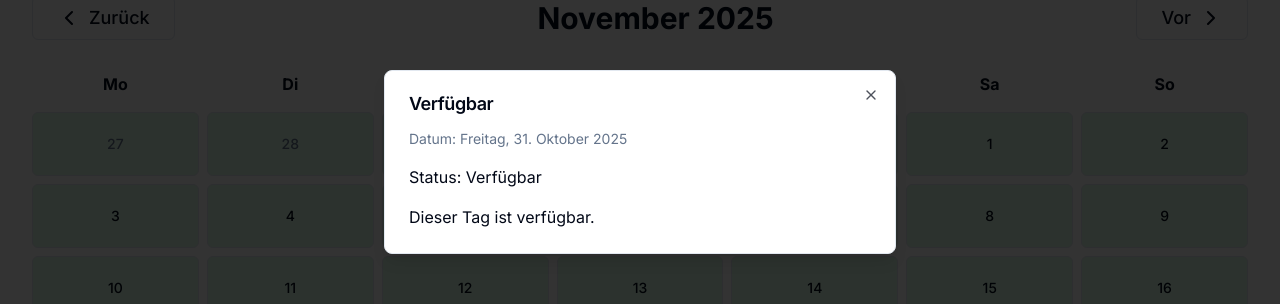
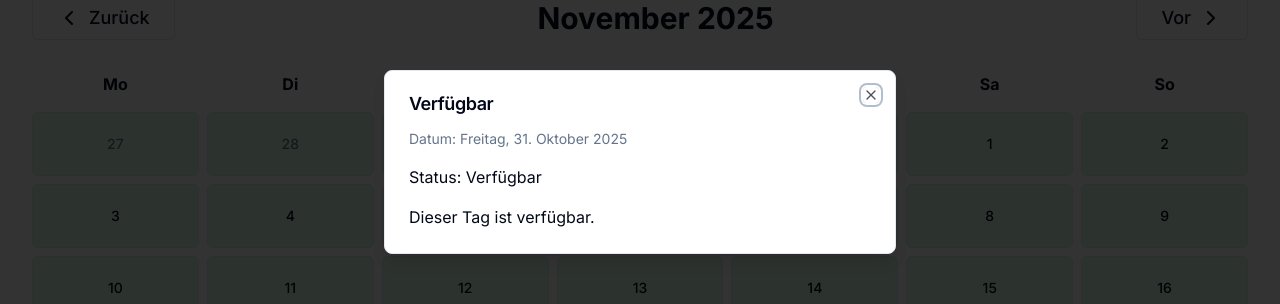
Before and after one commit to Pudl0/westerloy, a Next.js app: page /dorfgeschehen/muehlenhof in a window 1280 px wide. Both pictures are taken after a click on the button "31". Shown: the part 238-542 px from the top of the page. Built offline with nearby package versions, Linux system fonts and the light colour scheme; no server answers.

Commit message:
adding shadcn components that are used in the calender

```diff
--- /dev/null
+++ b/src/components/ui/checkbox.tsx
@@ -0,0 +1,28 @@
+'use client';
+
+import { Check } from 'lucide-react';
+import * as React from 'react';
+
+import { cn } from '@/lib/utils/utils';
+import * as CheckboxPrimitive from '@radix-ui/react-checkbox';
+
+const Checkbox = React.forwardRef<
+  React.ElementRef<typeof CheckboxPrimitive.Root>,
+  React.ComponentPropsWithoutRef<typeof CheckboxPrimitive.Root>
+>(({ className, ...props }, ref) => (
+  <CheckboxPrimitive.Root
+    ref={ref}
+    className={cn(
+      'peer h-4 w-4 shrink-0 rounded-sm border border-primary ring-offset-background focus-visible:outline-none focus-visible:ring-2 focus-visible:ring-ring focus-visible:ring-offset-2 disabled:cursor-not-allowed disabled:opacity-50 data-[state=checked]:bg-primary data-[state=checked]:text-primary-foreground',
+      className
+    )}
+    {...props}
+  >
+    <CheckboxPrimitive.Indicator className={cn('flex items-center justify-center text-current')}>
+      <Check className="h-4 w-4" />
+    </CheckboxPrimitive.Indicator>
+  </CheckboxPrimitive.Root>
+));
+Checkbox.displayName = CheckboxPrimitive.Root.displayName;
+
+export { Checkbox };
--- /dev/null
+++ b/src/components/ui/dialog.tsx
@@ -0,0 +1,97 @@
+'use client';
+
+import { X } from 'lucide-react';
+import * as React from 'react';
+
+import { cn } from '@/lib/utils/utils';
+import * as DialogPrimitive from '@radix-ui/react-dialog';
+
+const Dialog = DialogPrimitive.Root;
+
+const DialogTrigger = DialogPrimitive.Trigger;
+
+const DialogPortal = DialogPrimitive.Portal;
+
+const DialogClose = DialogPrimitive.Close;
+
+const DialogOverlay = React.forwardRef<
+  React.ElementRef<typeof DialogPrimitive.Overlay>,
+  React.ComponentPropsWithoutRef<typeof DialogPrimitive.Overlay>
+>(({ className, ...props }, ref) => (
+  <DialogPrimitive.Overlay
+    ref={ref}
+    className={cn(
+      'fixed inset-0 z-50 bg-black/80  data-[state=open]:animate-in data-[state=closed]:animate-out data-[state=closed]:fade-out-0 data-[state=open]:fade-in-0',
+      className
+    )}
+    {...props}
+  />
+));
+DialogOverlay.displayName = DialogPrimitive.Overlay.displayName;
+
+const DialogContent = React.forwardRef<
+  React.ElementRef<typeof DialogPrimitive.Content>,
+  React.ComponentPropsWithoutRef<typeof DialogPrimitive.Content>
+>(({ className, children, ...props }, ref) => (
+  <DialogPortal>
+    <DialogOverlay />
+    <DialogPrimitive.Content
+      ref={ref}
+      className={cn(
+        'fixed left-[50%] top-[50%] z-50 grid w-full max-w-lg translate-x-[-50%] translate-y-[-50%] gap-4 border bg-background p-6 shadow-lg duration-200 data-[state=open]:animate-in data-[state=closed]:animate-out data-[state=closed]:fade-out-0 data-[state=open]:fade-in-0 data-[state=closed]:zoom-out-95 data-[state=open]:zoom-in-95 data-[state=closed]:slide-out-to-left-1/2 data-[state=closed]:slide-out-to-top-[48%] data-[state=open]:slide-in-from-left-1/2 data-[state=open]:slide-in-from-top-[48%] sm:rounded-lg',
+        className
+      )}
+      {...props}
+    >
+      {children}
+      <DialogPrimitive.Close className="absolute right-4 top-4 rounded-sm opacity-70 ring-offset-background transition-opacity hover:opacity-100 focus:outline-none focus:ring-2 focus:ring-ring focus:ring-offset-2 disabled:pointer-events-none data-[state=open]:bg-accent data-[state=open]:text-muted-foreground">
+        <X className="h-4 w-4" />
+        <span className="sr-only">Close</span>
+      </DialogPrimitive.Close>
+    </DialogPrimitive.Content>
+  </DialogPortal>
+));
+DialogContent.displayName = DialogPrimitive.Content.displayName;
+
+const DialogHeader = ({ className, ...props }: React.HTMLAttributes<HTMLDivElement>) => (
+  <div className={cn('flex flex-col space-y-1.5 text-center sm:text-left', className)} {...props} />
+);
+DialogHeader.displayName = 'DialogHeader';
+
+const DialogFooter = ({ className, ...props }: React.HTMLAttributes<HTMLDivElement>) => (
+  <div className={cn('flex flex-col-reverse sm:flex-row sm:justify-end sm:space-x-2', className)} {...props} />
+);
+DialogFooter.displayName = 'DialogFooter';
+
+const DialogTitle = React.forwardRef<
+  React.ElementRef<typeof DialogPrimitive.Title>,
+  React.ComponentPropsWithoutRef<typeof DialogPrimitive.Title>
+>(({ className, ...props }, ref) => (
+  <DialogPrimitive.Title
+    ref={ref}
+    className={cn('text-lg font-semibold leading-none tracking-tight', className)}
+    {...props}
+  />
+));
+DialogTitle.displayName = DialogPrimitive.Title.displayName;
+
+const DialogDescription = React.forwardRef<
+  React.ElementRef<typeof DialogPrimitive.Description>,
+  React.ComponentPropsWithoutRef<typeof DialogPrimitive.Description>
+>(({ className, ...props }, ref) => (
+  <DialogPrimitive.Description ref={ref} className={cn('text-sm text-muted-foreground', className)} {...props} />
+));
+DialogDescription.displayName = DialogPrimitive.Description.displayName;
+
+export {
+  Dialog,
+  DialogPortal,
+  DialogOverlay,
+  DialogClose,
+  DialogTrigger,
+  DialogContent,
+  DialogHeader,
+  DialogFooter,
+  DialogTitle,
+  DialogDescription,
+};
--- a/src/components/ui/sheet.tsx
+++ b/src/components/ui/sheet.tsx
@@ -13,9 +13,7 @@ const SheetTrigger = SheetPrimitive.Trigger;
 
 const SheetClose = SheetPrimitive.Close;
 
-const SheetPortal = ({ className, ...props }: SheetPrimitive.DialogPortalProps) => (
-  <SheetPrimitive.Portal className={cn(className)} {...props} />
-);
+const SheetPortal = ({ ...props }: SheetPrimitive.DialogPortalProps) => <SheetPrimitive.Portal {...props} />;
 SheetPortal.displayName = SheetPrimitive.Portal.displayName;
 
 const SheetOverlay = React.forwardRef<
```
